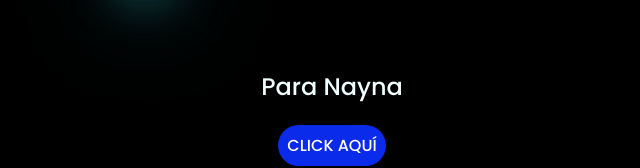
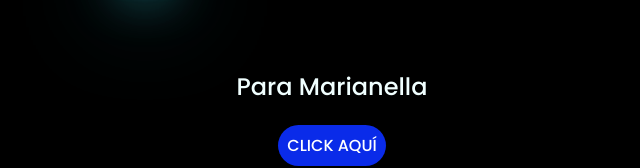
Before and after one commit to NutriasUwU/parati, a plain HTML site: page index.html in a window 1280 px wide. Shown: the part 302-470 px from the top of the page, without its empty margins (316-956 px from the left). Drawn offline with Linux system fonts and the light colour scheme.

Commit message:
Update index.html

```diff
--- a/index.html
+++ b/index.html
@@ -19,7 +19,7 @@
         <span>-</span>
     </div>
     <div class="description">
-        <span>Para Nayna</span>
+        <span>Para Marianella</span>
     </div>
     <div class="button">
         <button class="botones">
```
